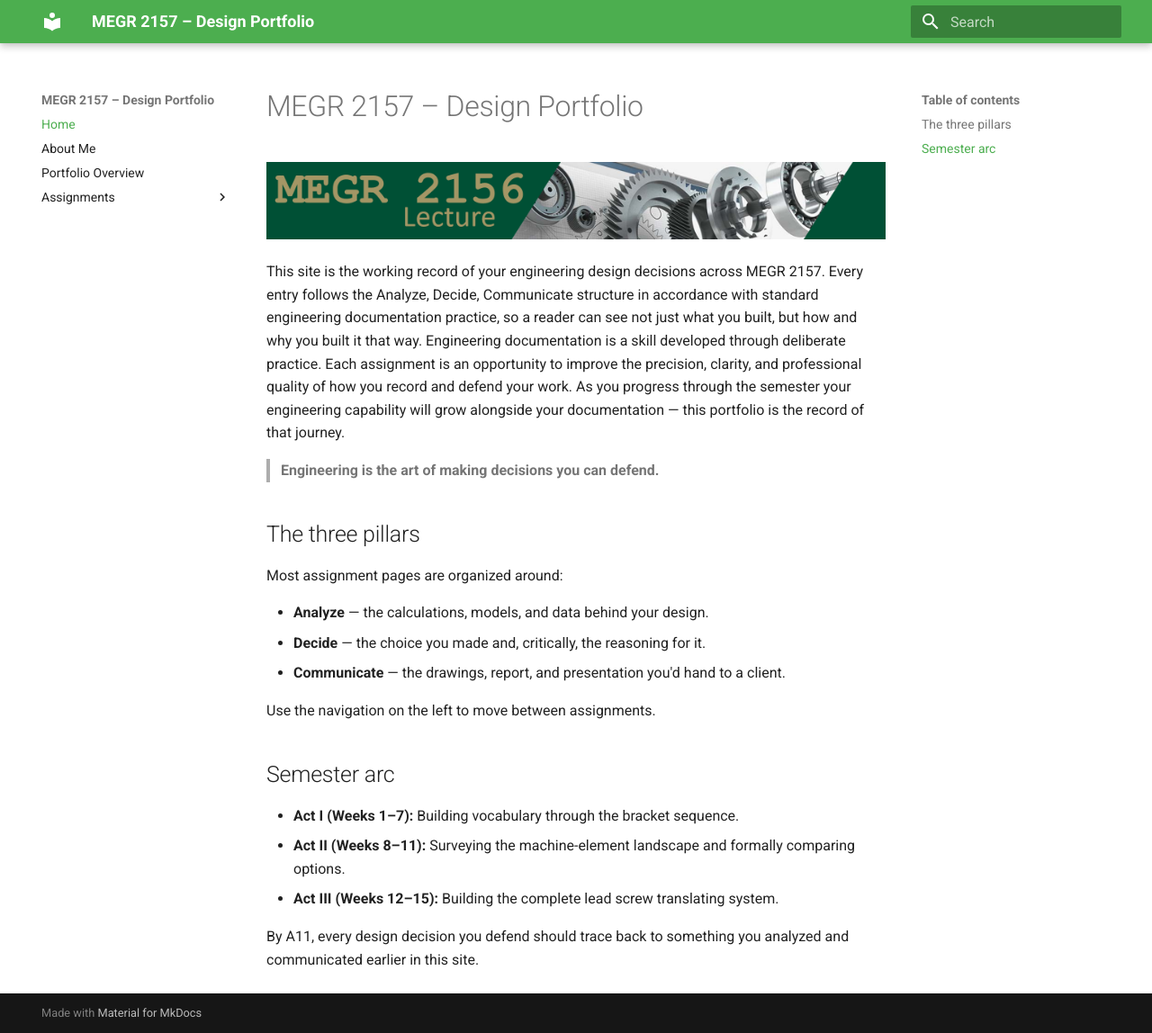
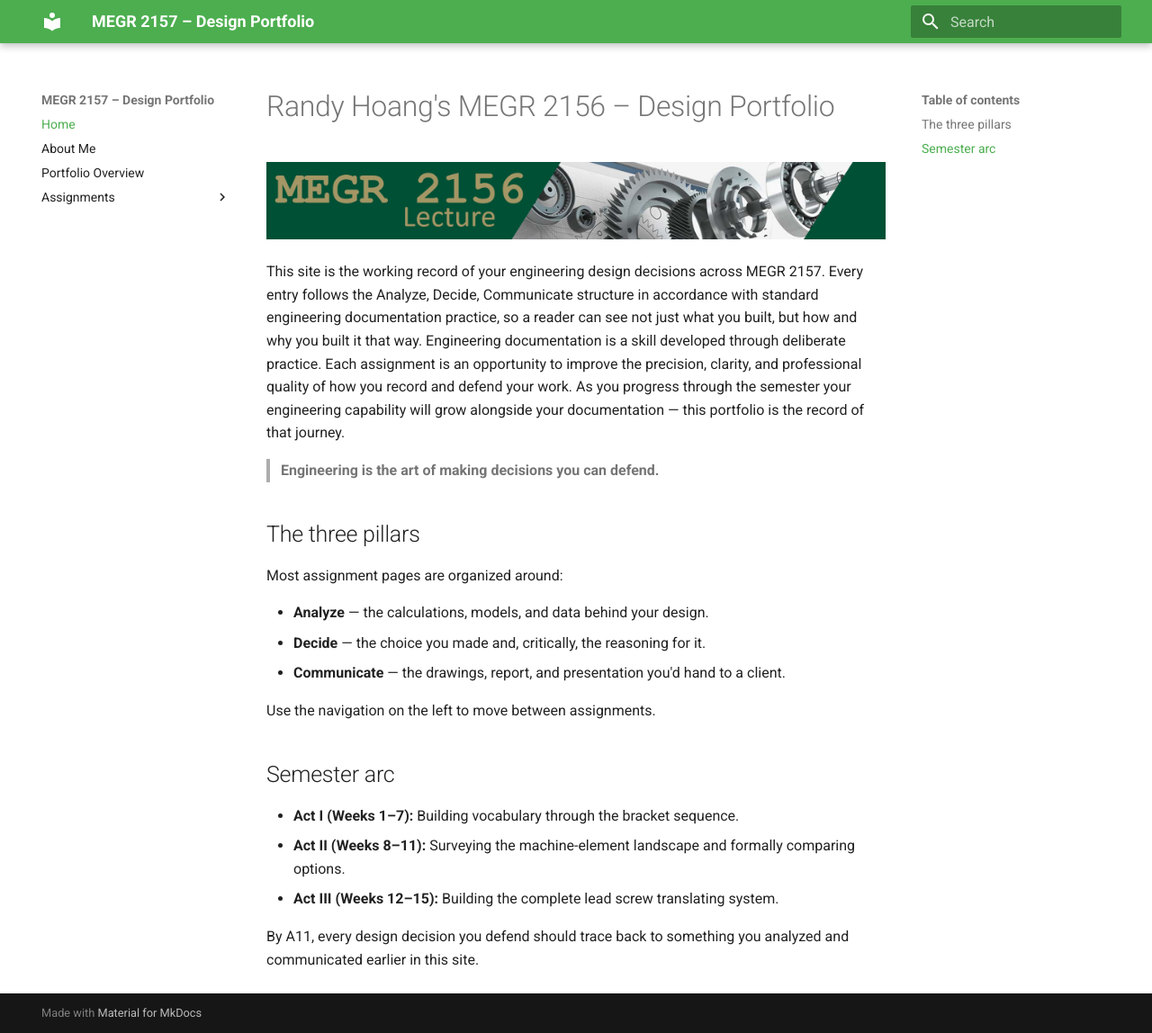
Before and after one commit to rhoang628/megr2156-portfolio, an MkDocs documentation site: the page built from docs/index.md, in a window 1280 px wide and 1148 px high. Shown: the whole window at 90% size. Built offline with MkDocs 1.6.1 and Material for MkDocs 9.7.7, drawn with Linux system fonts in a browser that asks for light colours.

Commit message:
Update portfolio title and course number

```diff
--- a/docs/index.md
+++ b/docs/index.md
@@ -1,4 +1,4 @@
-# MEGR 2157 – Design Portfolio
+# Randy Hoang's MEGR 2156 – Design Portfolio
 
 ![Randy Hoang - MEGR 2156 Portfolio](MEGR2156title.png)
 
```
